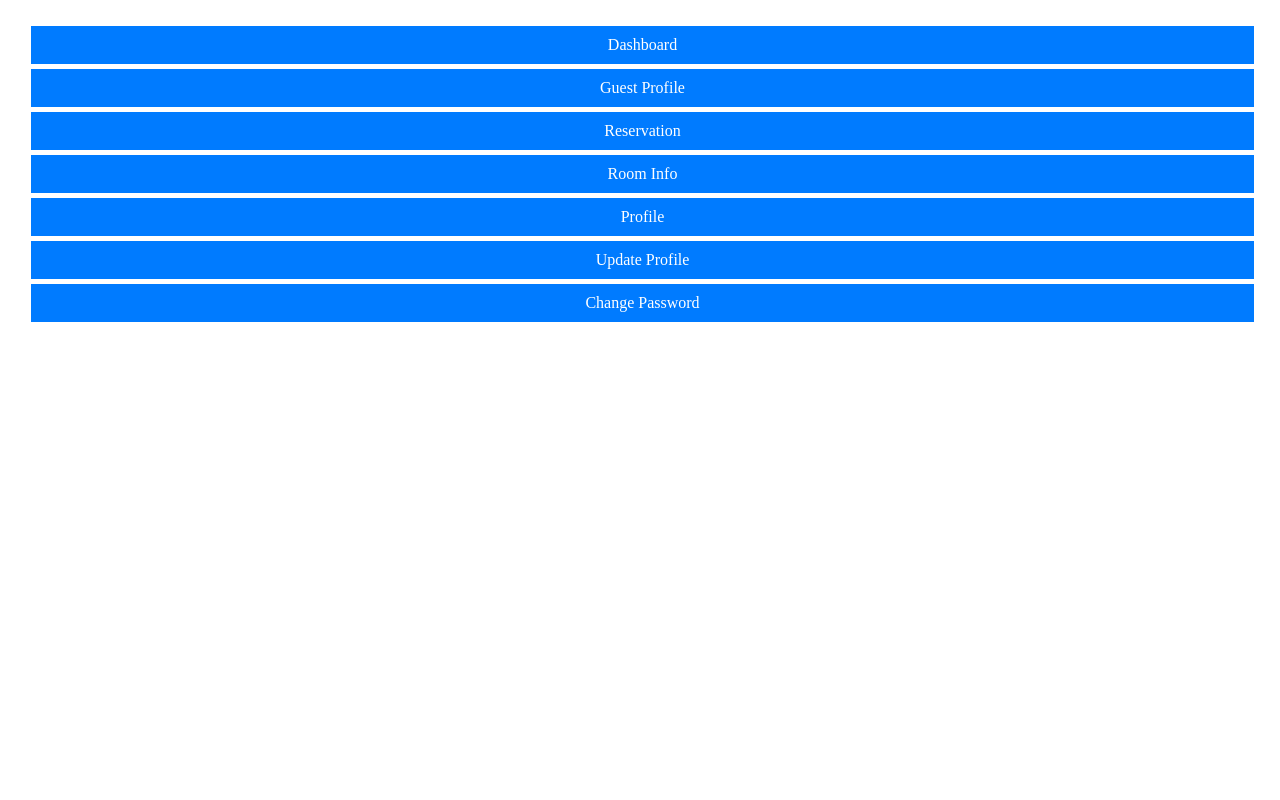
After one commit to mdtanvirisl/Hotel_Management_System---js, a PHP site: page /view/side_menu.php in a window 1280 px wide. The commit adds this page. Run offline with PHP 8.4, Linux system fonts and the light colour scheme.

Commit message:
dashboard design   done

```diff
--- a/assets/css/styles.css
+++ b/assets/css/styles.css
@@ -5,14 +5,14 @@ body {
 }
 
 /* Header Styles */
-img {
+.img {
     height: 70px;
     width: 70px;
 }
 
 .image {
-    height: 40px;
-    width: 40px;
+    height: 25px;
+    width: 25px;
 }
 
 .header {
@@ -20,6 +20,7 @@ img {
     grid-template-columns: repeat(2, 1fr);
     border: 2px solid blue;
     align-items: center;
+    margin-bottom: 10px;
 }
 
 .h-title {
@@ -43,8 +44,28 @@ img {
 }
 
 a:hover {
-    /* background-color: rgb(123, 178, 255); */
     background-color: cyan;
     color: black;
     border-radius: 5px;
 }
+
+/* side menu */
+
+.sideMenu {
+    display: grid;
+    /* width: 15%; */
+}
+
+.sideMenu a {
+    background-color: #007bff;
+    color: white;
+    margin-bottom: 5px;
+    margin-left: 5px;
+    padding: 10px;
+    text-decoration: none;
+    text-align: center;
+}
+
+.sideMenu a:hover {
+    color: aqua;
+}
--- a/view/dashboard_menu.php
+++ b/view/dashboard_menu.php
@@ -7,13 +7,13 @@
     <section class="header">
         <div class="h-title">
             <div>
-                <img class="image" src="../assets/logo/property.png" alt="">
+                <img class="img" src="../assets/logo/property.png" alt="">
             </div>
             <h2>Welcome to dashboard</h2>
         </div>
         <div class="menu">
-            Logged in as <a href="profile.php"><?php echo $_SESSION['user']['username'];?></a>
-            <a href="../controller/logout.php"><img src="../assets/logo/log-out.png" alt=""></a>
+            <a href="profile.php">Logged in as <?php echo $_SESSION['user']['username'];?></a>
+            <a href="../controller/logout.php"><img class="image" src="../assets/logo/log-out.png" alt=""></a>
         </div>
     </section>
 </body>
--- a/view/home_menu.php
+++ b/view/home_menu.php
@@ -7,7 +7,7 @@
     <section class="header">
         <div class="h-title">
             <div>
-                <img src="../assets/logo/property.png" alt="">
+                <img class="img" src="../assets/logo/property.png" alt="">
             </div>
             <h2>Hotel Management system</h2>
         </div>
--- /dev/null
+++ b/view/side_menu.php
@@ -0,0 +1,20 @@
+
+<html lang="en">
+<head>
+    <title>side menu</title>
+    <link rel="stylesheet" href="../assets/css/styles.css">
+</head>
+<body>
+    <section>
+        <div class="sideMenu">
+            <a href="../view/dashboard.php">Dashboard</a>
+            <a href="../view/guestsProfileManagement.php">Guest Profile</a>
+            <a href="../view/reservationManagement.php">Reservation</a>
+            <a href="../view/roomInfo.php">Room Info</a>
+            <a href="../view/profile.php">Profile</a>
+            <a href="../view/eprofile.php">Update Profile</a>
+            <a href="../view/changePassword.php">Change Password</a>
+        </div>
+    </section>
+</body>
+</html>
```
Also changed, not shown: assets/css/dashboard.css (added, +39 -0 lines), view/account.php (deleted, +0 -19 lines), view/dashboard.php (+12 -20 lines), view/header.php (deleted, +0 -14 lines).
